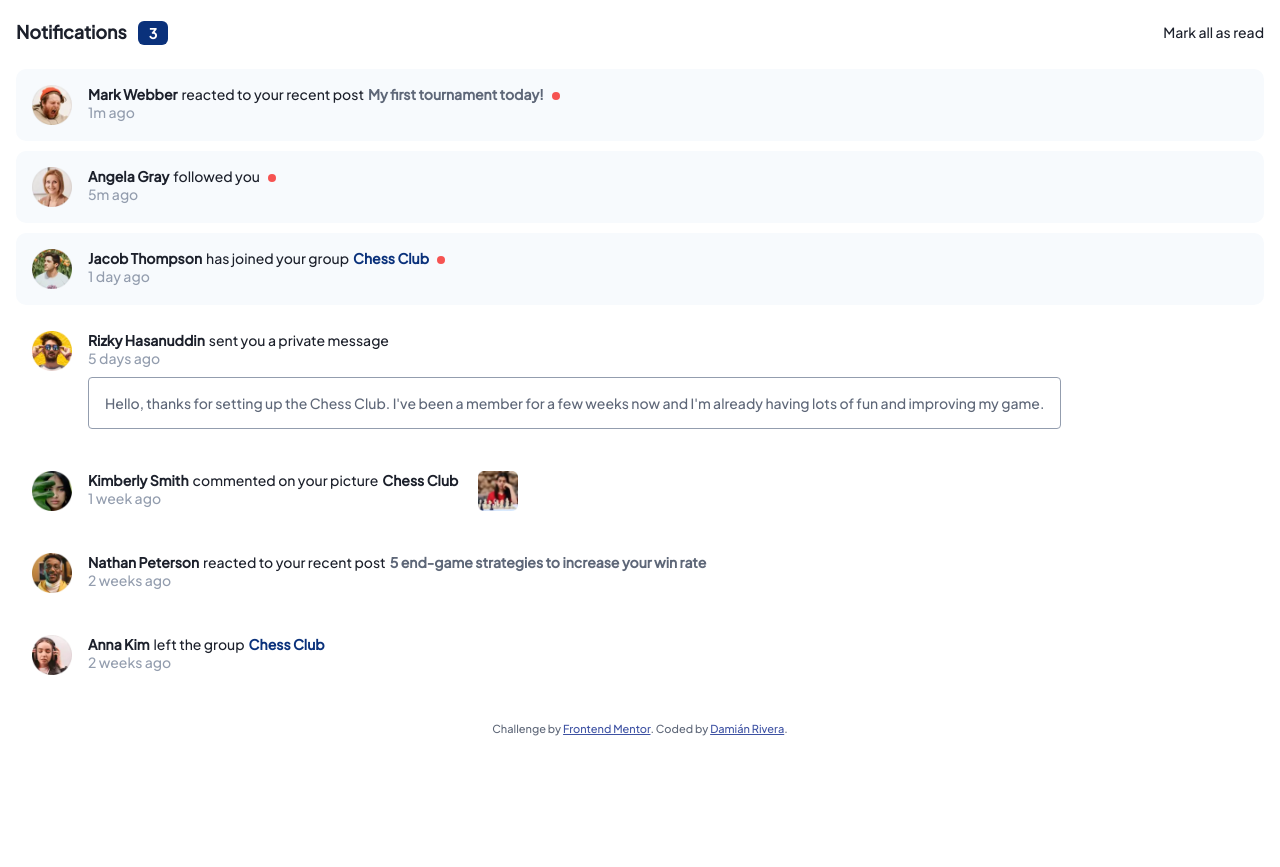
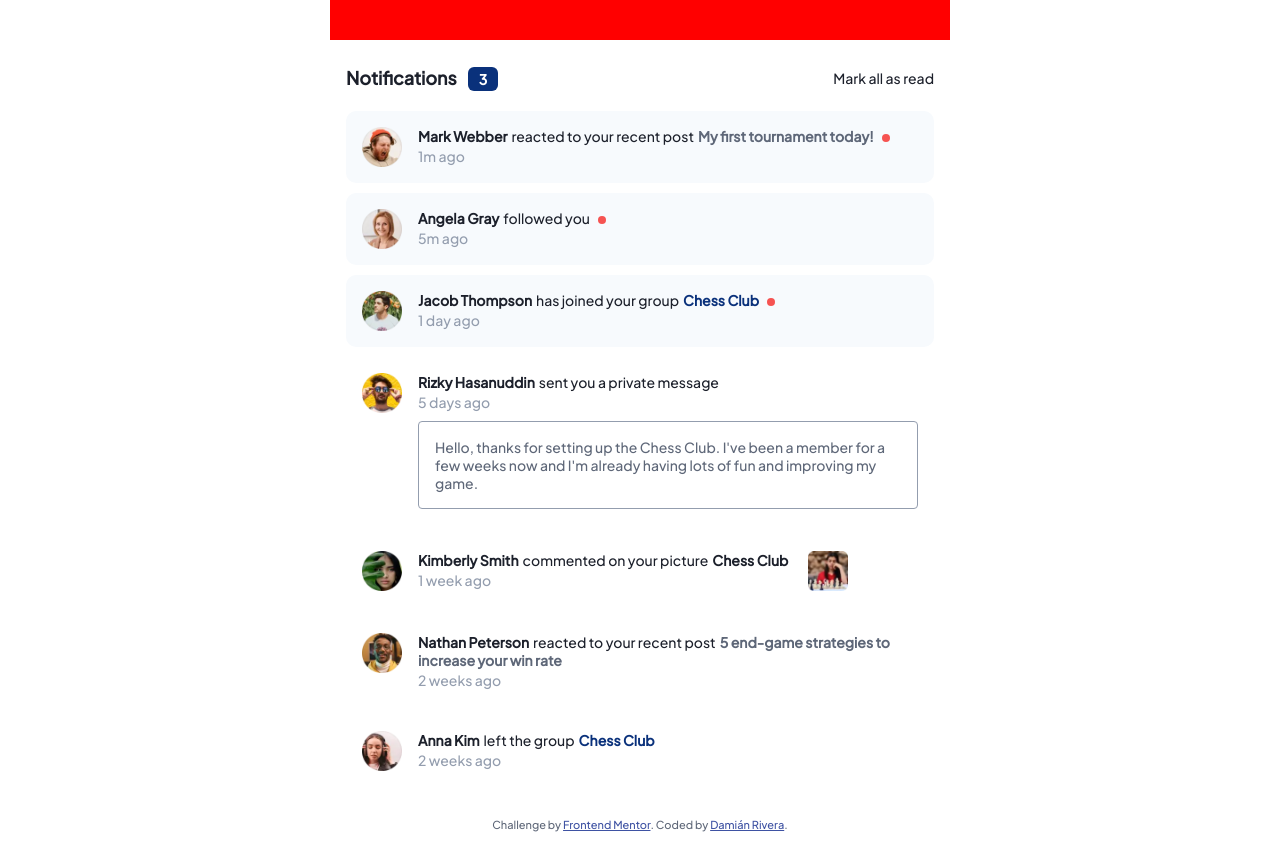
Before and after one commit to DamianRi/notifications-page-main, a Vue app: page / in a window 1280 px wide. Before the commit the page ends 800 px from the top, so only its background shows below. Built offline with nearby package versions, Linux system fonts and the light colour scheme.

Commit message:
Change main structure

```diff
--- a/index.html
+++ b/index.html
@@ -11,7 +11,13 @@
     <link href="https://fonts.googleapis.com/css2?family=Plus+Jakarta+Sans:ital,wght@0,500;1,800&display=swap" rel="stylesheet">
   </head>
   <body>
-    <div id="app"></div>
+    <main id="app"></main>
+    <footer class="attribution">
+      Challenge by
+      <a href="https://www.frontendmentor.io?ref=challenge" target="_blank"
+        >Frontend Mentor</a
+      >. Coded by <a href="https://github.com/DamianRi/" target="_blank">Damián Rivera</a>.
+    </footer>
     <script type="module" src="/src/main.js"></script>
   </body>
 </html>
--- a/src/App.vue
+++ b/src/App.vue
@@ -30,11 +30,11 @@ export default defineComponent({
 </script>
 
 <template>
-  <header>
-    <h1>Notifications <span class="unread-notification-counter">{{ unreadNotificationsCounter }}</span></h1>
-    <span class="mark-all-as-read">Mark all as read</span>
-  </header>
-  <main>
+  <div class="content">
+    <div class="notifications__header">
+      <h1>Notifications <span class="unread-notification-counter">{{ unreadNotificationsCounter }}</span></h1>
+      <span class="mark-all-as-read">Mark all as read</span>
+    </div>
     <notification
       :userName="'Mark Webber'"
       :userAvatar="'../src/assets/images/avatar-mark-webber.webp'"
@@ -91,20 +91,14 @@ export default defineComponent({
       :time="'2 weeks'"
       :unread="false"
     ></notification>
-  </main>
-  <footer class="attribution">
-    Challenge by
-    <a href="https://www.frontendmentor.io?ref=challenge" target="_blank"
-      >Frontend Mentor</a
-    >. Coded by <a href="https://github.com/DamianRi/" target="_blank">Damián Rivera</a>.
-  </footer>
+  </div>
 </template>
 
 <style scoped lang="scss">
-header {
+.notifications__header {
   display: flex;
   justify-content: space-between;
-  padding: 2em 1.6rem 0.8rem;
+  padding: 1rem 0;
   background-color: var(--white);
   color: var(--very-dark-blue);
 
@@ -125,14 +119,25 @@ header {
   .mark-all-as-read {
     font-size: 1.4rem;
     cursor: pointer;
+    &:hover {
+      font-weight: 800;
+      color: var(--blue);
+      cursor: pointer;
+    }
   }
 
 }
-main {
+.content {
   display: flex;
   flex-direction: column;
   gap: 1rem;
   padding: 1.6rem;
   background-color: var(--white);
 }
+
+@media screen and (min-width: 768px) {
+  .notifications__header {
+    border-radius: 1.6rem 1.6rem 0 0;
+  }
+}
 </style>
--- a/src/components/Notification.vue
+++ b/src/components/Notification.vue
@@ -147,6 +147,10 @@ export default defineComponent({
       }
       .details__user {
         font-weight: 800;
+        &:hover {
+          color: var(--blue);
+          cursor: pointer;
+        }
       }
       .details__location {
         font-weight: 800;
@@ -155,6 +159,10 @@ export default defineComponent({
         }
         &.join-left {
           color: var(--blue);
+        }
+        &:hover {
+          color: var(--blue);
+          cursor: pointer;
         }
       }
       .unread-icon {
@@ -167,6 +175,7 @@ export default defineComponent({
       }
     }
     .notification__time {
+      margin: 0.2rem 0 0 0;
       font-size: 1.4rem;
       color: var(--grayish-blue);
     }
@@ -178,6 +187,10 @@ export default defineComponent({
       border-radius: 0.4rem;
       border: 1px solid var(--grayish-blue);
       color: var(--dark-grayish-blue);
+      &:hover {
+        border: 1px solid var(--light-grayish-blue-1);
+        background-color: var(--light-grayish-blue-1);
+      }
     }
   }
   .notification__picture {
--- a/src/style.css
+++ b/src/style.css
@@ -18,7 +18,7 @@
   --dark-grayish-blue: hsl(219, 12%, 42%);
   --very-dark-blue: hsl(224, 21%, 14%);
 }
-body {
+body #app {
   background-color: var(--white);
 }
 body .attribution {
@@ -26,9 +26,26 @@ body .attribution {
   text-align: center;
   height: 8vh;
   padding: 1rem 0;
+  background-color: var(--white);
   color: var(--dark-grayish-blue);
 }
 
 body .attribution a {
   color: hsl(228deg, 45%, 44%);
 }
+
+@media screen and (min-width: 768px) {
+  body {
+    display: flex;
+    flex-direction: column;
+    justify-content: center;
+    align-items: center;
+    width: 100%;
+    height: 100%;
+  }
+  body #app {
+    padding: 4rem 0 0 0;
+    max-width: 62rem;
+    background-color: red;
+  }
+}
```
